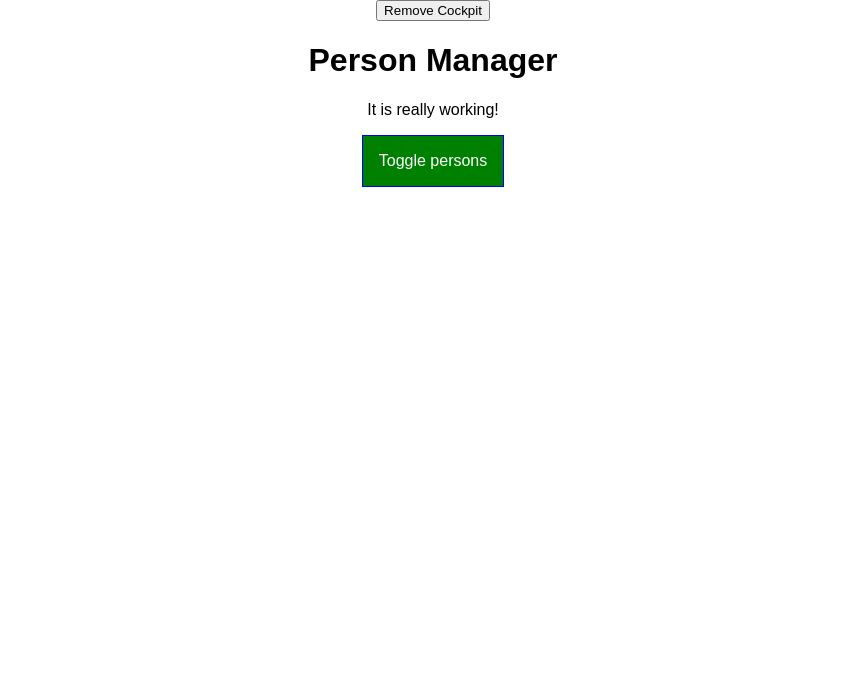
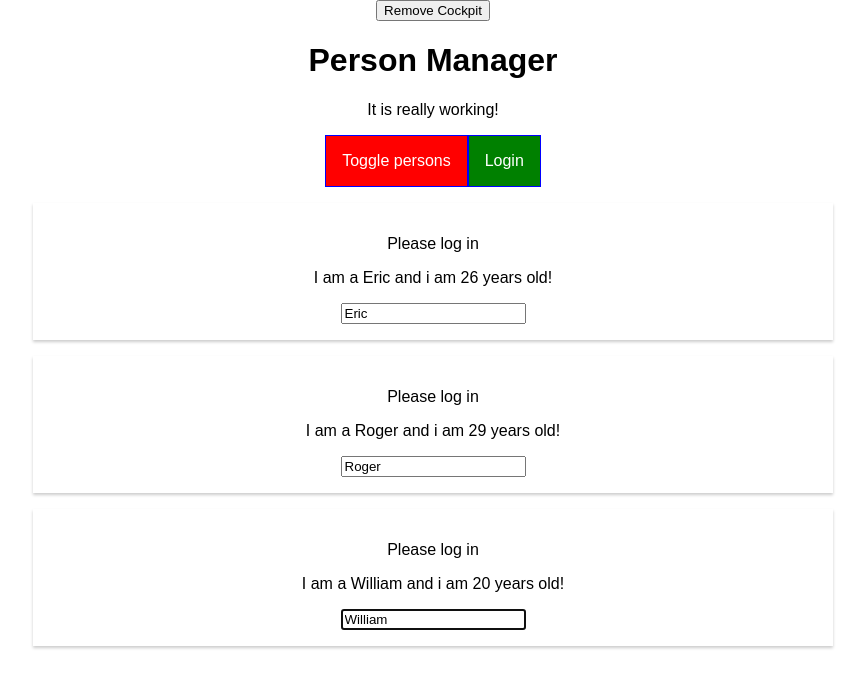
Before and after one commit to Niyonsengaeric/ReactStarting, a React app: page / in a window 1280 px wide. Shown: the top 688 px of the page, without its empty margins (207-1072 px from the left). Built offline with nearby package versions, Linux system fonts and the light colour scheme.

Commit message:
using context

```diff
--- a/package.json
+++ b/package.json
@@ -31,6 +31,7 @@
     "postcss-flexbugs-fixes": "3.2.0",
     "postcss-loader": "2.0.8",
     "promise": "8.0.1",
+    "prop-types": "^15.7.2",
     "radium": "^0.26.0",
     "raf": "3.4.0",
     "react": "^16.12.0",
--- a/src/components/Cockpit/Cockpit.js
+++ b/src/components/Cockpit/Cockpit.js
@@ -1,12 +1,18 @@
-import React, { useEffect } from 'react'
+import React, { useEffect, useRef, useContext } from 'react'
 import classes from './Cockpit.css';
+import AuthContext from '../../context/auth-context';
 
 const cockpit = (props) => {
+  const toggleBtnRef = useRef(null);
+  const authContext = useContext(AuthContext);
+  console.log(authContext.authenticated);
+
   useEffect(() => {
     console.log('[Cockpit.js] useEffect');
-    setTimeout(() => {
-      alert('saved data to cloud ');
-    }, 1000);
+    // setTimeout(() => {
+    //   alert('saved data to cloud ');
+    // }, 1000);
+    toggleBtnRef.current.click();
     return () => {
       console.log('[Cockpit.js ] cleanup work in useEffect');
     };
@@ -38,9 +44,12 @@
     <div className={classes.Cockpit}>
       <h1>{props.title}</h1>
       <p className={assignedclasses.join(' ')}>It is really working!</p>
-      <button
+      <button ref={toggleBtnRef}
         className={btnClass}
         onClick={props.clicked}>Toggle persons</button>
+
+      <button onClick={authContext.login}>Login</button>
+
     </div>
   );
 
--- a/src/components/Persons/Person/Person.js
+++ b/src/components/Persons/Person/Person.js
@@ -1,18 +1,36 @@
 import React, { Component } from 'react';
 import classes from './Person.css';
 import Aux from '../../../hoc/Auxiliary'
+import withClass from '../../../hoc/withClass'
+import PropTypes from 'prop-types'
+import AuthContext from '../../../context/auth-context'
 
 class Person extends Component {
+  constructor(props) {
+    super(props);
+    this.inputElementRef = React.createRef();
+
+  }
+  static contextType = AuthContext;
+  componentDidMount() {
+    // document.querySelector('input').focus();
+    this.inputElementRef.current.focus();
+    console.log(this.context.authenticated);
+  }
   render() {
     console.log('[Person.js] rendering...');
     return (
       <Aux>
+
+            {this.context.authenticated ? <p>Authenticated!</p> : <p>Please log in</p>}
         <p onClick={this.props.click}>
           I am a {this.props.name} and i am {this.props.age} years old!
       </p>
-      <p key="i2">{this.props.children}</p>
-      <input
+        <p key="i2">{this.props.children}</p>
+        <input
           key="i3"
+          // ref={(inputEl) => { this.inputElement = inputEl }}
+          ref={this.inputElementRef}
           type="text"
           onChange={this.props.changed}
           value={this.props.name}
@@ -21,5 +39,11 @@
   }
 
 };
+Person.propTypes = {
+  click: PropTypes.func,
+  name: PropTypes.string,
+  age: PropTypes.number,
+  changed: PropTypes.func
+};
 
-export default Person;
+export default withClass(Person, classes.Person);
--- a/src/containers/App.js
+++ b/src/containers/App.js
@@ -2,12 +2,17 @@
 import classes from './App.css';
 import Persons from '../components/Persons/Persons';
 import Cockpit from '../components/Cockpit/Cockpit';
+import withClass from '../hoc/withClass';
+import Aux from '../hoc/Auxiliary'
+import AuthContext from '../context/auth-context';
 
 class App extends Component {
   constructor(props) {
     super(props);
     console.log('[App.js] constructor');
-    this.state = {
+
+  }
+  state = {
 
     persons: [
       { id: 'wewe01', name: 'Eric', age: 26 },
@@ -16,8 +21,9 @@
     ],
     otherState: 'some other value',
     showPersons: false,
-      showCockpit: true
-    }
+    showCockpit: true,
+    authenticated: false,
+    changeCounter: 0
   }
 
   static getDerivedStateFromProps(props, state) {
@@ -53,15 +59,21 @@
     const persons = [...this.state.persons];
     persons[personIndex] = person;
 
-    this.setState({ persons: persons })
-
-  }
+    this.setState((prevState, props) => {
+      return {
+        persons: persons,
+        changeCounter: prevState.changeCounter + 1
+      };
+    });
+  };
 
   deletePersonHandler = (personIndex) => {
     // const persons = this.state.persons.slice();
     const persons = [...this.state.persons];
     persons.splice(personIndex, 1);
-    this.setState({ persons: persons });
+    this.setState({
+      persons: persons
+    });
 
   }
 
@@ -70,6 +82,9 @@
     this.setState({ showPersons: !doesShow });
 
   }
+  loginHandler = () => {
+    this.setState({ authenticated: true });
+  };
 
   render() {
     console.log('[App.js] render');
@@ -80,33 +95,42 @@
           persons={this.state.persons}
           clicked={this.deletePersonHandler}
           changed={this.nameChangedHandler}
+          isAuthenticated={this.state.authenticated}
         />
       );
     }
 
     return (
 
-      <div className={classes.App}>
+      <Aux>
         <button onClick={() => {
           this.setState({ showCockpit: false });
         }}
 
         >Remove Cockpit</button>
-        {this.state.showCockpit ?(
+
+        <AuthContext.Provider value={{
+          authenticated: this.state.authenticated,
+          login: this.loginHandler
+        }}
+        >
+          {this.state.showCockpit ? (
             <Cockpit
               title={this.props.appTitle}
               showPersons={this.state.showPersons}
               personsLength={this.state.persons.length}
               clicked={this.togglePersonHandler}
+
             />
-         ):null}
+          ) : null}
           {persons}
+        </AuthContext.Provider>
 
-      </div>
+      </Aux>
 
     );
     // return React.createElement('div', { className: 'App' }, React.createElement('h1', null, 'Does this look good?'))
   }
 }
 
-export default App;
+export default withClass(App, classes.App);
--- /dev/null
+++ b/src/context/auth-context.js
@@ -0,0 +1,7 @@
+import React from 'react';
+
+const authContext =React.createContext({
+  authenticated:false,
+  login:()=>{}
+});
+export default authContext;
--- /dev/null
+++ b/src/hoc/withClass.js
@@ -0,0 +1,10 @@
+import React from 'react';
+
+const withClass = (WrappedComponent, className) => {
+  return props => (
+    <div className={className}>
+      <WrappedComponent {...props}/>
+    </div>
+  );
+};
+export default withClass;
```
Also changed, not shown: src/components/Persons/Persons.js (+11 -10 lines). Lines whose indentation alone changed are shown as unchanged.
